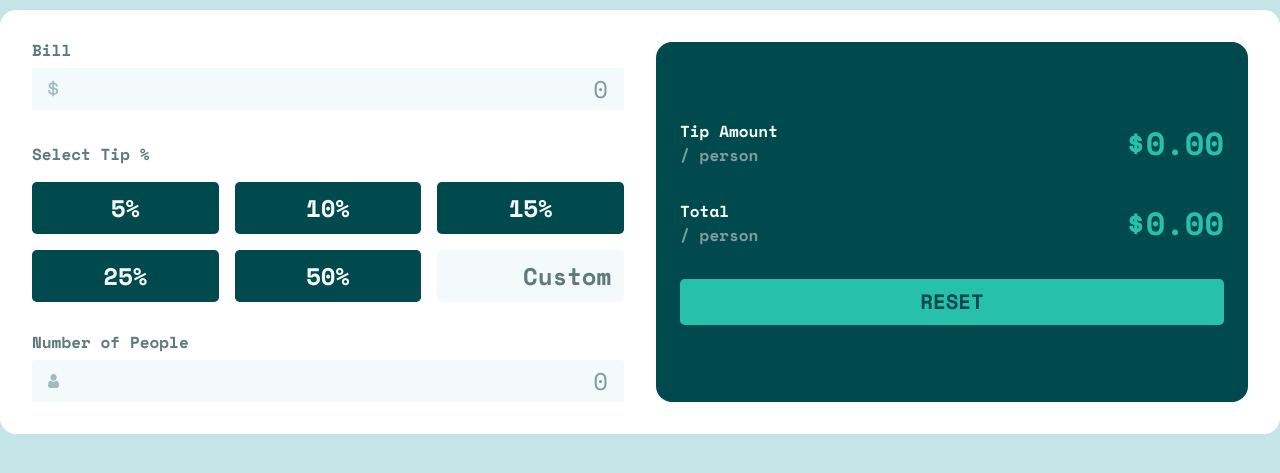
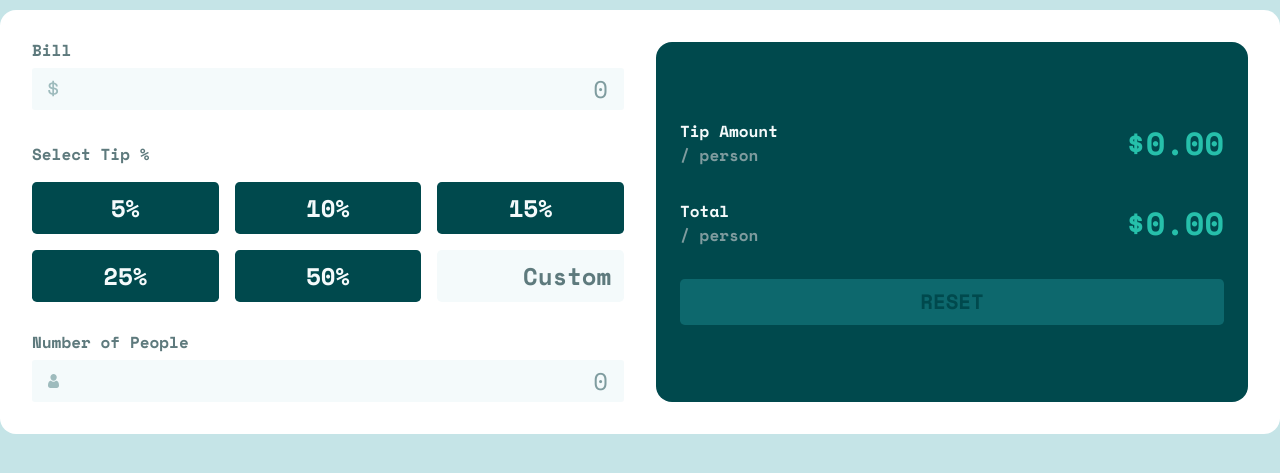
Before and after one commit to gustavo2023/tip-calculator-app, a plain HTML site: page index.html in a window 1280 px wide. Shown: the part 245-718 px from the top of the page. Drawn offline with nearby package versions, Linux system fonts and the light colour scheme.

Commit message:
feat: disable reset button and add styling for disabled state

```diff
--- a/index.html
+++ b/index.html
@@ -117,7 +117,7 @@
           </div>
           <p class="total-amount" id="total-amount">$0.00</p>
         </div>
-        <button class="reset-btn">RESET</button>
+        <button class="reset-btn" disabled>RESET</button>
       </div>
     </main>
   </body>
--- a/styles.css
+++ b/styles.css
@@ -311,6 +311,12 @@ input[type="radio"]:checked + label {
   transition: all 0.2s ease-in-out;
 }
 
+.reset-btn:disabled {
+  background-color: #0d686d;
+  color: var(--green-900);
+  cursor: not-allowed;
+}
+
 @media (min-width: 48rem) {
   main {
     grid-template-columns: repeat(2, 1fr);
```
